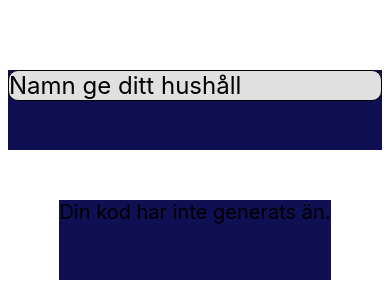
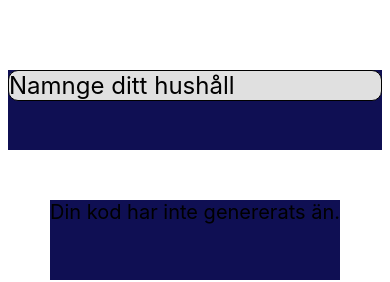
Before and after one commit to FransBillqvist/Hushallet-Suvnet21, a React Native app: screen /CreateScreen in a window 390 px wide. Shown: the part 242-524 px from the top of the page. Built offline with nearby package versions, Linux system fonts and the light colour scheme.

Commit message:
minor word edit

```diff
--- a/src/Screens/CreateScreen.tsx
+++ b/src/Screens/CreateScreen.tsx
@@ -13,7 +13,7 @@ export default function CreateScreen({ navigation }: Props) {
   return (
     <View style={styles.container}>
       <View style={styles.inputsContainer}>
-        <TextInput style={styles.textInput} placeholder='Namn ge ditt hushåll'></TextInput>
+        <TextInput style={styles.textInput} placeholder='Namnge ditt hushåll'></TextInput>
       </View>
       <View style={styles.spacer}></View>
       <View style={styles.inputsContainer}>
@@ -23,7 +23,7 @@ export default function CreateScreen({ navigation }: Props) {
             <MaterialIcons name='add-circle-outline' size={24} color='black' />
           </Text>
         ) : (
-          <Text style={{ fontSize: 20 }}>Din kod har inte generats än.</Text>
+          <Text style={{ fontSize: 20 }}>Din kod har inte genererats än.</Text>
         )}
       </View>
       <View style={styles.spacer}></View>
```
